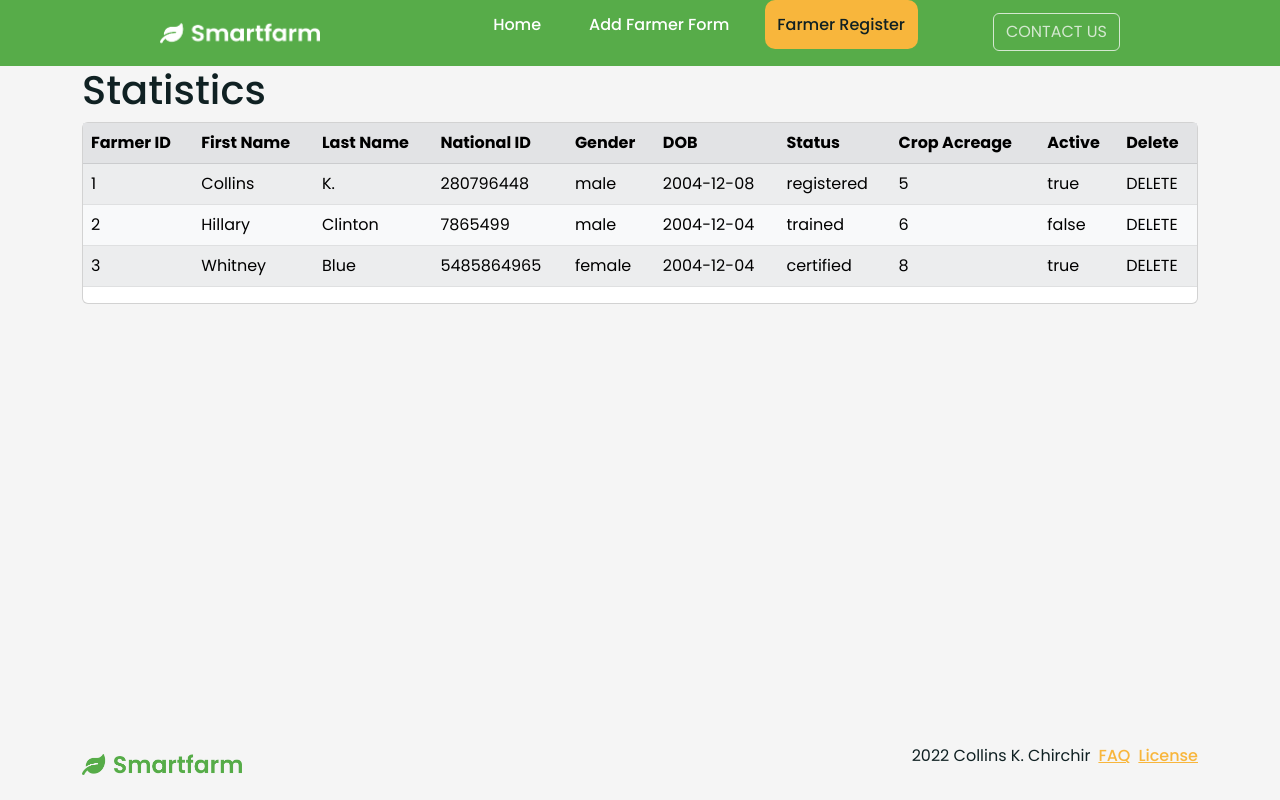
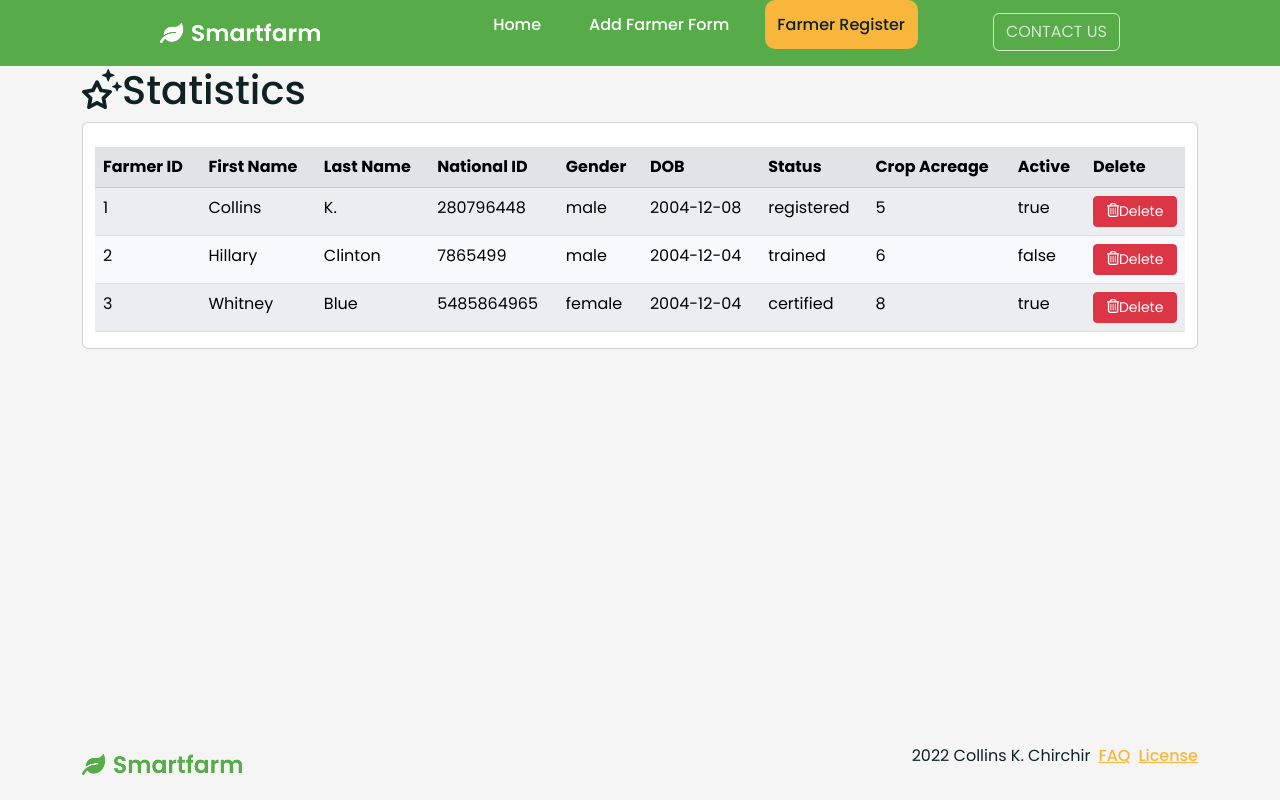
Before and after one commit to collinskchirchir/phase2-react-project-smartfarm, a React (Create React App) app: page /register in a window 1280 px wide. Built offline with nearby package versions, Linux system fonts and the light colour scheme; data requests are answered from the project's data file.

Commit message:
Fixed fontawesome links

```diff
--- a/public/index.html
+++ b/public/index.html
@@ -36,9 +36,16 @@
       You can add webfonts, meta tags, or analytics to this file.
       The build step will place the bundled scripts into the <body> tag.
 
-      To begin the development, run `npm start` or `yarn start`.
-      To create a production bundle, use `npm run build` or `yarn build`.
-    -->
-    <script src="https://cdn.jsdelivr.net/npm/bootstrap@5.2.3/dist/js/bootstrap.bundle.min.js" integrity="sha384-kenU1KFdBIe4zVF0s0G1M5b4hcpxyD9F7jL+jjXkk+Q2h455rYXK/7HAuoJl+0I4" crossorigin="anonymous"></script>
+        To begin the development, run `npm start` or `yarn start`.
+        To create a production bundle, use `npm run build` or `yarn build`.
+      -->
+      <script src="https://cdn.jsdelivr.net/npm/bootstrap@5.2.3/dist/js/bootstrap.bundle.min.js" integrity="sha384-kenU1KFdBIe4zVF0s0G1M5b4hcpxyD9F7jL+jjXkk+Q2h455rYXK/7HAuoJl+0I4" crossorigin="anonymous"></script>
+      <!-- FontAwesome_v6.2.0 links-->
+    <script src="./fa/js/brands.js"></script>
+    <script src="./fa/js/regular.js"></script>
+    <script src="./fa/js/duotone.js"></script>
+    <script src="./fa/js/sharp-solid.js"></script>
+    <script src="./fa/js/solid.js"></script>
+    <script src="./fa/js/fontawesome.js"></script>
   </body>
 </html>
--- a/src/components/Farmer.jsx
+++ b/src/components/Farmer.jsx
@@ -12,7 +12,13 @@ function Farmer({ farmer }){
       <td>{status}</td>
       <td>{crop_acre}</td>
       <td>{active}</td>
-      <td>DELETE</td>
+      <td>
+        <div class="d-grid">
+          <button className="btn btn-sm btn-danger">
+          <span><i class="fa-regular fa-trash-can"></i></span>
+          Delete</button>
+        </div>
+      </td>
     </>
   );
 }
--- a/src/components/FarmerList.jsx
+++ b/src/components/FarmerList.jsx
@@ -16,10 +16,10 @@ function FarmerList({farmers}){
   return(
     <div class="content container">
       <Stats />
-      <div className="card">
+      <div className="card container-fluid">
 
 
-          <table class="table table-light table-striped table-hover">
+          <table class="table table-light table-striped table-hover mt-4">
             <thead class="table-dark">
               <tr class="table-secondary">
               <th>Farmer ID</th>
--- a/src/components/Stats.jsx
+++ b/src/components/Stats.jsx
@@ -1,6 +1,6 @@
 function Stats(){
   return(
-    <h1>Statistics</h1>
+    <h1><i class="fa-regular fa-stars"></i>Statistics</h1>
   );
 }
 
```
Also changed, not shown: public/fa/js/brands.js (renamed from src/fa/js/brands.js), public/fa/js/duotone.js (renamed from src/fa/js/duotone.js), public/fa/js/fontawesome.js (renamed from src/fa/js/fontawesome.js), public/fa/js/regular.js (renamed from src/fa/js/regular.js), public/fa/js/sharp-solid.js (renamed from src/fa/js/sharp-solid.js), public/fa/js/solid.js (renamed from src/fa/js/solid.js).
